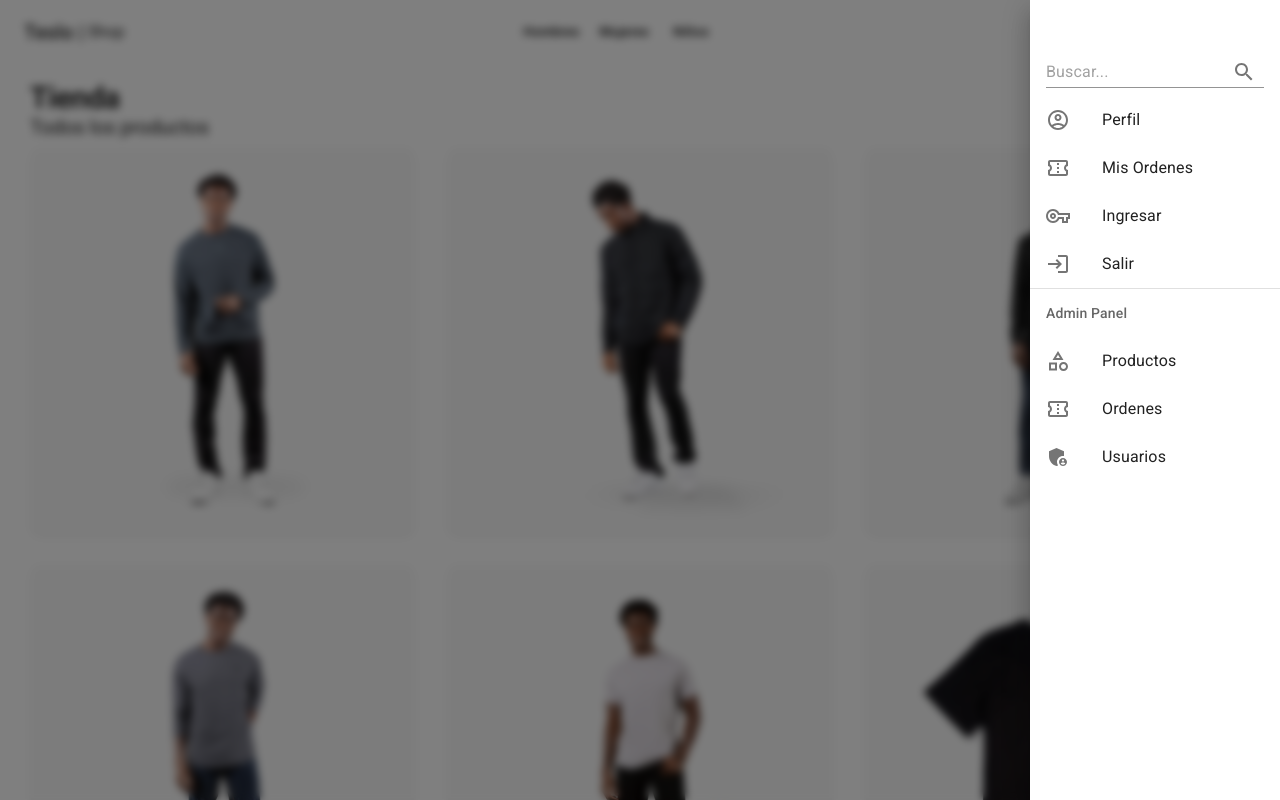
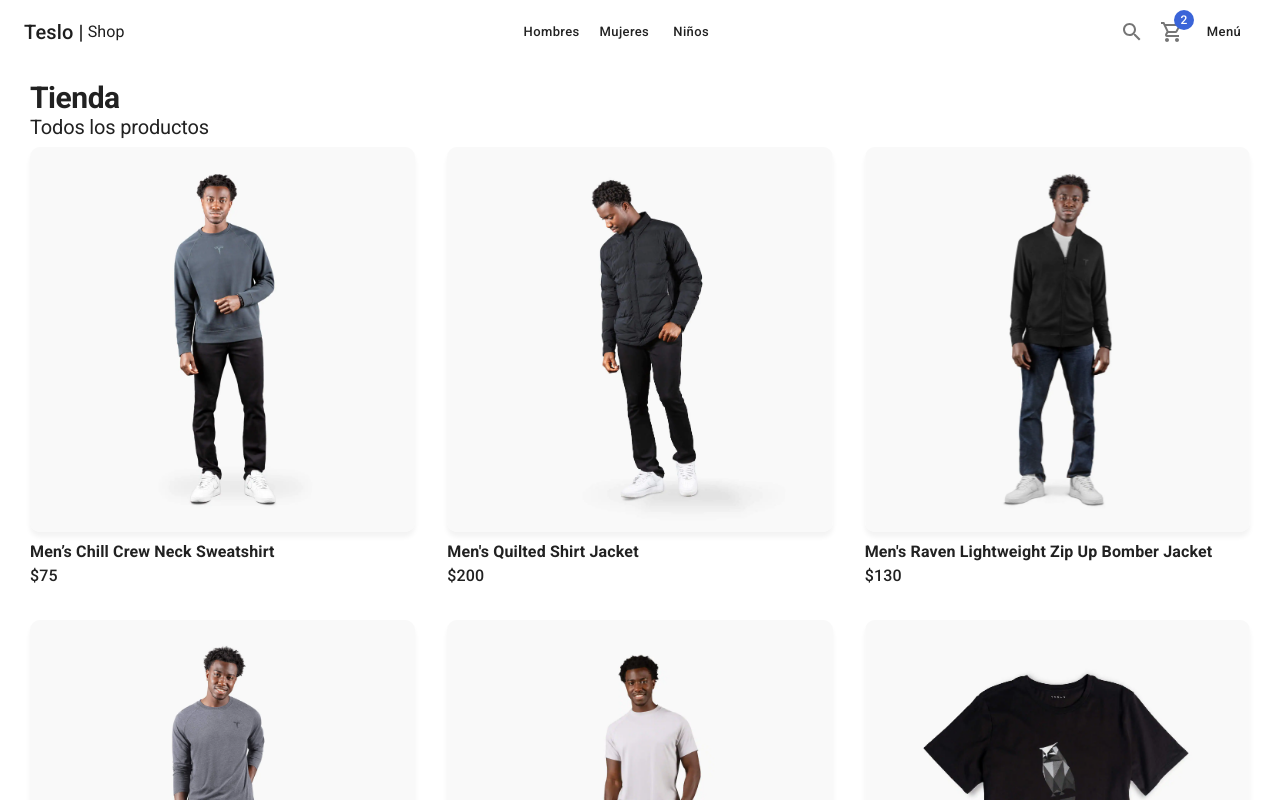
Before and after one commit to leandrotomassini/Teslo-Shop, a Next.js app: page / in a window 1280 px wide. Shown: the top 800 px of the page. Built offline with nearby package versions, Linux system fonts and the light colour scheme.

Commit message:
Slug page

```diff
--- /dev/null
+++ b/components/products/ProductCard.tsx
@@ -0,0 +1,58 @@
+import { FC, useMemo, useState } from 'react';
+import NextLink from 'next/link';
+import { Grid, Card, CardActionArea, CardMedia, Box, Typography, Link } from '@mui/material';
+
+import { IProduct } from '../../interfaces';
+
+interface Props {
+    product: IProduct;
+}
+
+
+export const ProductCard: FC<Props> = ({ product }) => {
+
+    const [isHovered, setIsHovered] = useState(false);
+
+    const productImage = useMemo(() => {
+        return isHovered
+            ? `products/${product.images[1]}`
+            : `products/${product.images[0]}`
+    }, [isHovered, product.images])
+
+    return (
+        <Grid
+            item
+            xs={6}
+            sm={4}
+            onMouseEnter={() => setIsHovered(true)}
+            onMouseLeave={() => setIsHovered(false)}
+        >
+
+            <Card>
+                <NextLink
+                    href="/product/slug"
+                    passHref
+                    legacyBehavior
+                    prefetch={false}
+                >
+                    <Link>
+                        <CardActionArea>
+                            <CardMedia
+                                component='img'
+                                className='fadeIn'
+                                image={productImage}
+                                alt={product.title}
+                                onLoad={() => console.log('cargo')}
+                            />
+                        </CardActionArea>
+                    </Link>
+                </NextLink>
+            </Card>
+
+            <Box sx={{ mt: 1 }} className='fadeIn'>
+                <Typography fontWeight={700}>{product.title}</Typography>
+                <Typography fontWeight={500}>{`$${product.price}`}</Typography>
+            </Box>
+        </Grid>
+    )
+}
--- /dev/null
+++ b/components/products/ProductList.tsx
@@ -0,0 +1,25 @@
+import { FC } from 'react';
+import { Grid } from '@mui/material';
+
+import { IProduct } from '../../interfaces';
+import { ProductCard } from './ProductCard';
+
+
+interface Props {
+    products: IProduct[];
+}
+
+export const ProductList: FC<Props> = ({ products }) => {
+    return (
+        <Grid container spacing={4}>
+            {
+                products.map(product => (
+                    <ProductCard
+                        key={product.slug}
+                        product={product}
+                    />
+                ))
+            }
+        </Grid>
+    )
+}
--- /dev/null
+++ b/components/products/index.ts
@@ -0,0 +1 @@
+export * from './ProductList';
--- a/components/ui/SideMenu.tsx
+++ b/components/ui/SideMenu.tsx
@@ -5,7 +5,7 @@
 export const SideMenu = () => {
     return (
         <Drawer
-            open={true}
+            open={false}
             anchor='right'
             sx={{ backdropFilter: 'blur(4px)', transition: 'all 0.5s ease-out' }}
         >
--- /dev/null
+++ b/interfaces/index.ts
@@ -0,0 +1 @@
+export * from './products';
--- /dev/null
+++ b/interfaces/products.ts
@@ -0,0 +1,16 @@
+export interface IProduct {
+    _id: string;
+    description: string;
+    images: string[];
+    inStock: number;
+    price: number;
+    sizes: ISizes[];
+    slug: string;
+    tags: string[];
+    title: string;
+    type: ITypes;
+    gender: 'men' | 'women' | 'kid' | 'unisex'
+}
+
+export type ISizes = 'XS' | 'S' | 'M' | 'L' | 'XL' | 'XXL' | 'XXXL';
+export type ITypes = 'shirts' | 'pants' | 'hoodies' | 'hats';
--- a/pages/index.tsx
+++ b/pages/index.tsx
@@ -1,8 +1,9 @@
 import { NextPage } from 'next';
-import { Card, CardActionArea, CardMedia, Grid, Typography } from '@mui/material';
+import { Typography } from '@mui/material';
 
 import { ShopLayout } from '../components/layouts';
 import { initialData } from '../database/products';
+import { ProductList } from '../components/products';
 
 
 
@@ -21,26 +22,10 @@
       </Typography>
 
 
-      <Grid container spacing={4}>
+      <ProductList
+        products={initialData.products as any}
+      />
 
-        {
-          initialData.products.map(product => (
-            <Grid item xs={6} sm={4} key={product.slug}>
-              <Card>
-                <CardActionArea>
-                  <CardMedia
-                    component='img'
-                    image={`products/${product.images[0]}`}
-                    alt={product.title}
-                  />
-                </CardActionArea>
-              </Card>
-            </Grid>
-          ))
-        }
-
-
-      </Grid>
     </ShopLayout>
   )
 }
--- a/themes/light-theme.ts
+++ b/themes/light-theme.ts
@@ -10,6 +10,9 @@
     },
     secondary: {
       main: '#3A64D8'
+    },
+    info: {
+      main: '#fff'
     }
   },
   components: {
@@ -54,11 +57,12 @@
         variant: 'contained',
         size: 'small',
         disableElevation: true,
+        color: 'info'
       },
       styleOverrides: {
         root: {
-          backgroundColor: 'white',
-          color: 'black',
+          backgroundColor: 'none',
+          color: 'none',
           textTransform: 'none',
           boxShadow: 'none',
           borderRadius: 10,
```
Also changed, not shown: pages/product/slug.tsx (added, +62 -0 lines).
